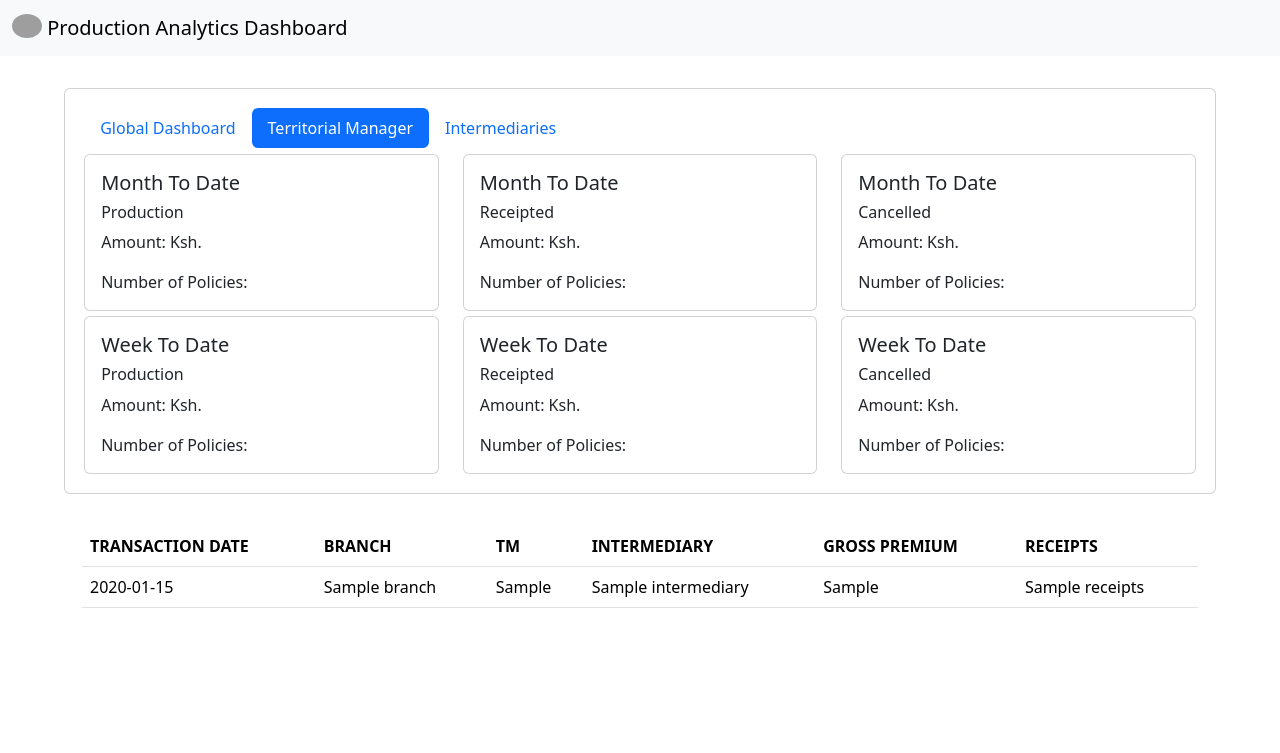
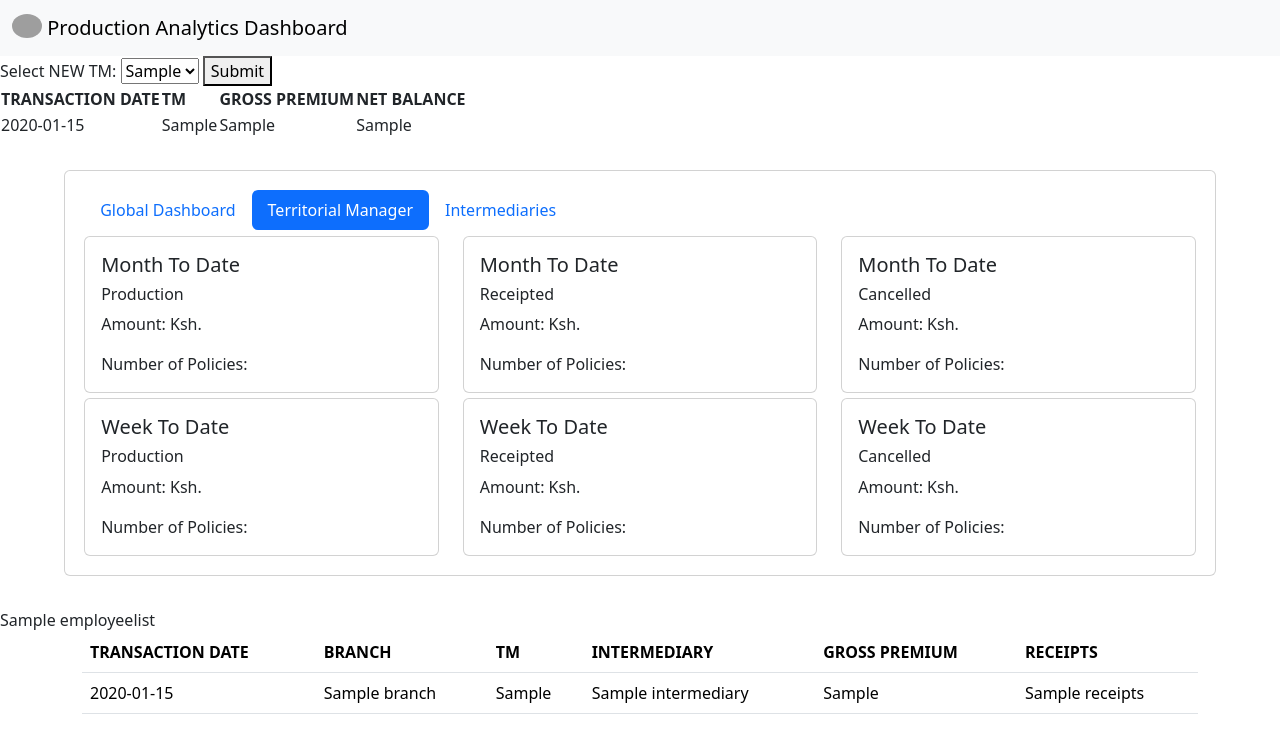
Before and after one commit to chete-py/production_dashboard_Flask, a Flask app: template templates/tms.html in a window 1280 px wide. Shown: the top 753 px of the page. Run offline with Flask 3, Linux system fonts and the light colour scheme; the template is opened without the code that fills it: most values are stand-ins (such as "Sample title", 1, 10 or a date in 2020); some libraries are stand-ins or nearby versions; grey boxes are pictures that could not be loaded.

Commit message:
add: drop_down_list

```diff
--- a/templates/tms.html
+++ b/templates/tms.html
@@ -5,6 +5,7 @@
     <meta name="viewport" content="width=device-width, initial-scale=1">
 
     <link href="https://cdn.jsdelivr.net/npm/bootstrap@5.3.2/dist/css/bootstrap.min.css" rel="stylesheet" integrity="sha384-T3c6CoIi6uLrA9TneNEoa7RxnatzjcDSCmG1MXxSR1GAsXEV/Dwwykc2MPK8M2HN" crossorigin="anonymous">
+    <script src="https://ajax.googleapis.com/ajax/libs/jquery/2.1.3/jquery.min.js"></script>
 
         <style>
             .container{
@@ -24,6 +25,44 @@
 
     </head>
     <body>
+      <form method="POST">
+        <label for="tm_select">Select NEW TM:</label>
+        <select id="tm_select" name="selected_tm">
+            {% for tm in unique_tms %}
+                <option value="{{ tm }}">{{ tm }}</option>
+            {% endfor %}
+        </select>
+        <button type="submit">Submit</button>
+    </form>
+
+    <div id="tm_data">
+      {% if employeelist %}
+          <table>
+              <thead>
+                  <tr>
+                      <th>TRANSACTION DATE</th>
+                      <th>TM</th>
+                      <th>GROSS PREMIUM</th>
+                      <th>NET BALANCE</th>
+                      <!-- Add more columns based on your 'production' table structure -->
+                  </tr>
+              </thead>
+              <tbody>
+                  {% for row in employeelist %}
+                      <tr>
+                          <td>{{ row['TRANSACTION DATE']}}</td>
+                          <td>{{ row['NEW TM'] }}</td>
+                          <td>{{ row['GROSS PREMIUM'] }}</td>
+                          <td>{{ row['NET BALANCE'] }}</td>
+                          <!-- Add more cells based on your 'production' table structure -->
+                      </tr>
+                  {% endfor %}
+              </tbody>
+          </table>
+      {% else %}
+          <p>No data available for the selected NEW TM.</p>
+      {% endif %}
+  </div>
 
         <div class="card" style="margin: 2.5% 5%; padding: 1.5%;">
 
@@ -112,6 +151,7 @@
 
         </div>
 
+        {{employeelist}}
 
 
         <div class="container">
@@ -142,6 +182,21 @@
           </table>
       </div>
 
+      <script>
+        // Add JavaScript to handle selection change and make AJAX request
+        document.getElementById('tm_select').addEventListener('change', function() {
+            var selectedTM = this.value;
+            var xhr = new XMLHttpRequest();
+            xhr.open('POST', '/tms', true);
+            xhr.setRequestHeader('Content-Type', 'application/x-www-form-urlencoded');
+            xhr.onreadystatechange = function() {
+                if (xhr.readyState === 4 && xhr.status === 200) {
+                    document.getElementById('tm_data').innerHTML = xhr.responseText;
+                }
+            };
+            xhr.send('selected_tm=' + encodeURIComponent(selectedTM));
+        });
+    </script>
 
     </body>
 </html>
```
